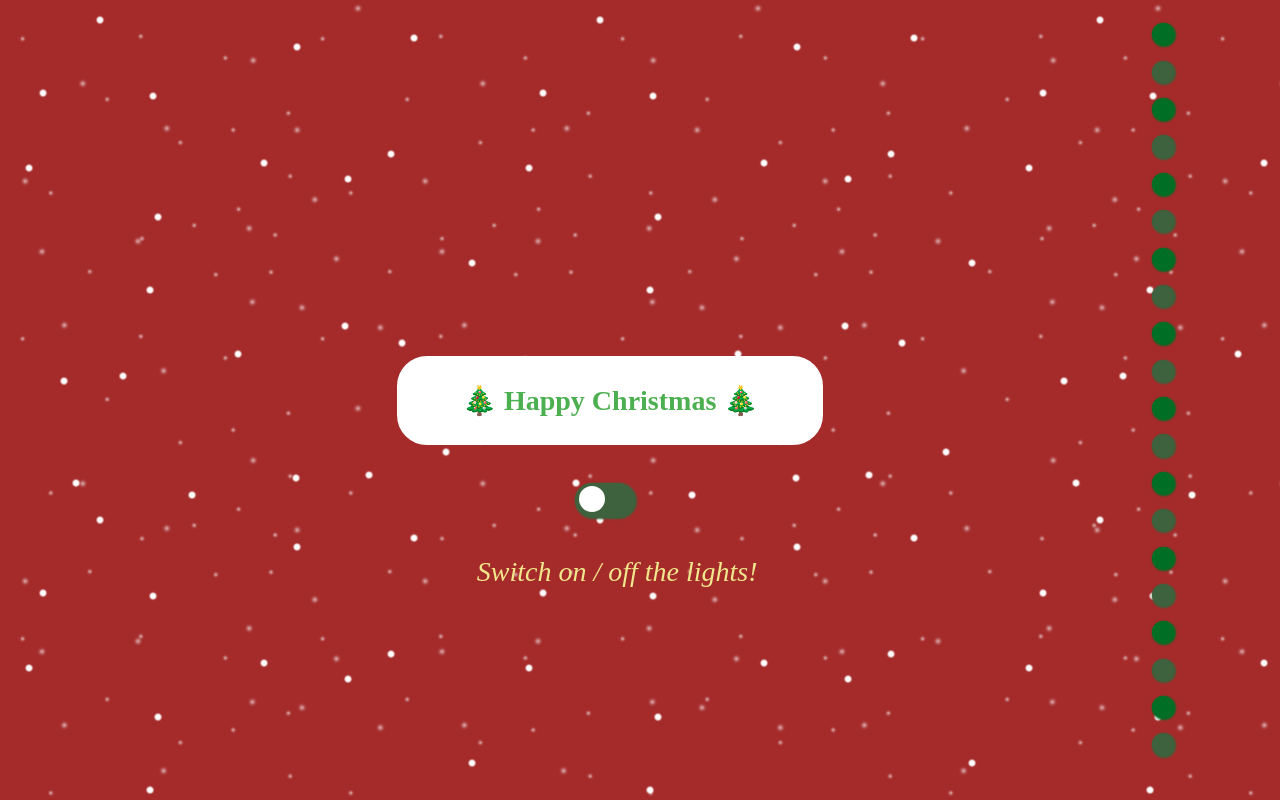
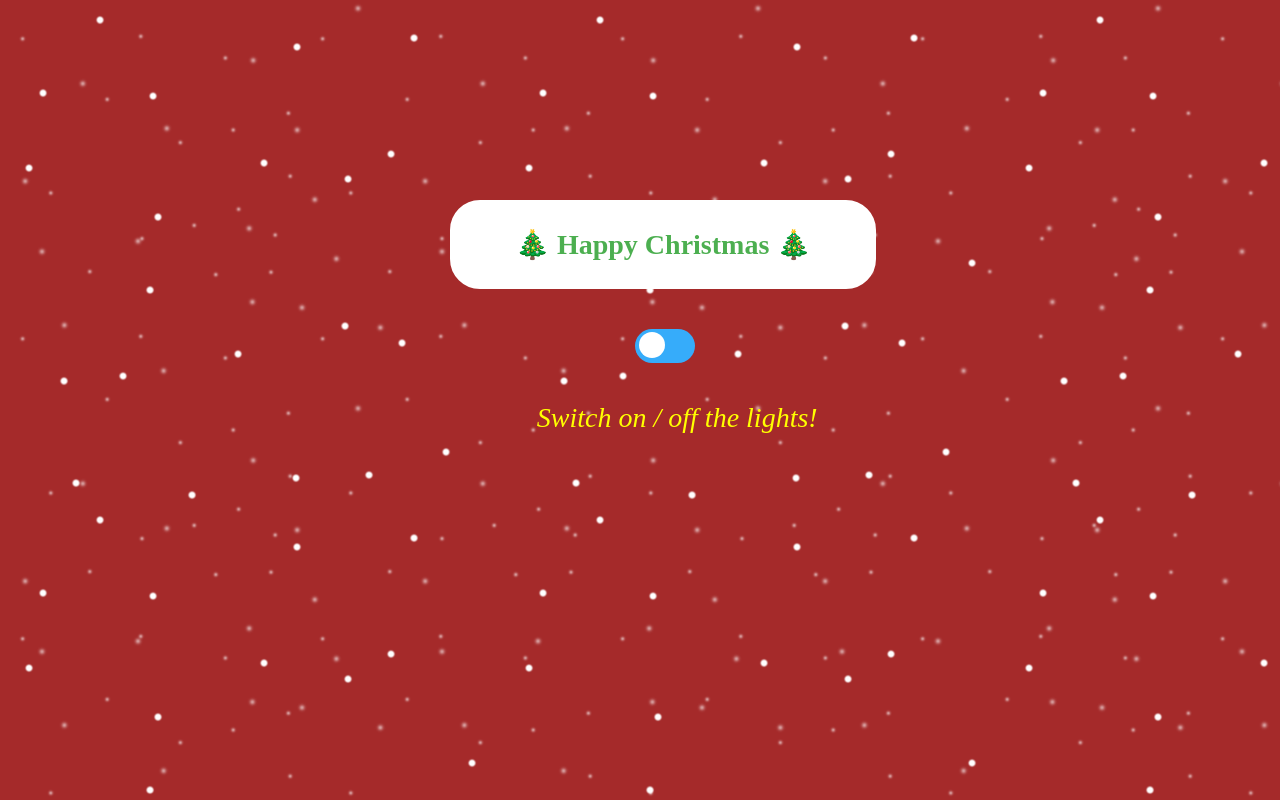
Before and after one commit to saratkumar17mss040/HappyChristmas, a plain HTML site: page index.html in a window 1280 px wide. Drawn offline with nearby package versions, Linux system fonts and the light colour scheme.

Commit message:
added switch,bulbs

```diff
--- /dev/null
+++ b/app.js
@@ -0,0 +1,32 @@
+const checkboxInput = document.querySelector('input[type="checkbox"]');
+// mainRoot.style.display = 'none';
+let mainRoot = switchOnLights();
+// checkboxInput.addEventListener('change', checkboxChange);
+checkboxInput.addEventListener('change', checkboxChange);
+
+function switchOnLights() {
+  let main_container = document.getElementById('main_container');
+  let root = document.createElement('div');
+  root.id = 'root';
+  root.style.display = 'none';
+  let leftdiv = document.createElement('div');
+  let rightdiv = document.createElement('div');
+  leftdiv.classList.add('box', 'box-left');
+  rightdiv.classList.add('box', 'box-right');
+  generateSpan(leftdiv);
+  generateSpan(rightdiv);
+  root.appendChild(leftdiv);
+  root.appendChild(rightdiv);
+  main_container.appendChild(root);
+  return root;
+}
+
+function checkboxChange() {
+  mainRoot.style.display = checkboxInput.checked ? 'block' : 'none';
+}
+
+function generateSpan(div) {
+  for (let i = 1; i < 10; i++) {
+    div.appendChild(document.createElement('span'));
+  }
+}
--- a/index.html
+++ b/index.html
@@ -1,35 +1,33 @@
 <!DOCTYPE html>
 <html lang="en">
-
   <head>
-    <meta charset="UTF-8">
-    <meta name="viewport" content="width=device-width, initial-scale=1.0">
+    <meta charset="UTF-8" />
+    <meta name="viewport" content="width=device-width, initial-scale=1.0" />
     <title>Happy Chrsitmas</title>
-    <link rel="stylesheet" href="https://cdnjs.cloudflare.com/ajax/libs/animate.css/4.0.0/animate.min.css" />
-    <link rel="stylesheet" href="styles.css">
+    <link
+      rel="stylesheet"
+      href="https://cdnjs.cloudflare.com/ajax/libs/animate.css/4.0.0/animate.min.css"
+    />
+    <link rel="stylesheet" href="styles.css" />
   </head>
 
   <body>
-    <div id="main-container">
-        <button type="button" class="animate__animated animate__backInDown">🎄 Happy Christmas 🎄</button>
+    <div id="main_container">
+      <button type="button" class="animate__animated animate__backInDown">
+        🎄 Happy Christmas 🎄
+      </button>
       <label class="switch">
-            <input type="checkbox">
+        <input type="checkbox" />
         <span class="slider round"></span>
         <p>Switch on / off the lights!</p>
       </label>
     </div>
-    <div class="box box1">
-        <span></span>
-        <span></span>
-        <span></span>
-        <span></span>
-        <span></span>
-        <span></span>
-        <span></span>
-        <span></span>
-        <span></span>
-        <span></span>
-        <span></span>
+    <script src="app.js"></script>
+  </body>
+</html>
+
+<!-- <div id="root"> -->
+<!-- <div class="box box-left">
     <span></span>
     <span></span>
     <span></span>
@@ -40,6 +38,16 @@
     <span></span>
     <span></span>
   </div>
-</body>
-
-</html>
+  <div class="box box-right">
+    <span></span>
+    <span></span>
+    <span></span>
+    <span></span>
+    <span></span>
+    <span></span>
+    <span></span>
+    <span></span>
+    <span></span>
+  </div>
+ -->
+<!-- </div> -->
--- a/styles.css
+++ b/styles.css
@@ -1,4 +1,4 @@
-:root{
+:root {
   font-size: 28px;
   --animate-duration: 800ms;
   --animate-delay: 0.9s;
@@ -12,10 +12,10 @@ body {
   position: absolute;
   /* background: linear-gradient(#1A76BE,#0063B1); */
   background-color: brown;
-    background-image: url('resources/snow1.png'), url('resources/snow2.png'), url('resources/snow3.png');
+  background-image: url('resources/snow1.png'), url('resources/snow2.png'),
+    url('resources/snow3.png');
   animation: snow 20s linear infinite;
 }
-
 
 @keyframes snow {
   0% {
@@ -47,10 +47,14 @@ button {
   margin: 4px 2px;
   cursor: pointer;
   border-radius: 30px;
-    color: #4CAF50;
+  color: #4caf50;
   background-color: #ffffff;
   border: 3px solid #ffffff;
+  /* //unneccessary css */
+  margin-left: 450px;
+  margin-top: 200px;
 }
+
 
 button:hover {
   background-color: lightgreen;
@@ -72,28 +76,29 @@ button:hover {
   height: 0;
 }
 
- span.slider {
+span.slider.round {
   position: absolute;
   cursor: pointer;
   top: 0;
   left: 0;
   right: 0;
   bottom: 0;
-    background-color: #ccc;
-    -webkit-transition: .4s;
-    transition: .4s;
+  background-color: rgb(54, 172, 250);
+  -webkit-transition: 0.4s;
+  transition: 0.4s;
+  animation: none;
 }
 
 span.slider:before {
   position: absolute;
-    content: "";
+  content: '';
   height: 26px;
   width: 26px;
   left: 4px;
   bottom: 5px;
   background-color: white;
-    -webkit-transition: .4s;
-    transition: .4s;
+  -webkit-transition: 0.4s;
+  transition: 0.4s;
 }
 
 input:checked + .slider {
@@ -101,7 +106,7 @@ button:hover {
 }
 
 input:focus + .slider {
-    box-shadow: 0 0 1px #4CAF50;
+  box-shadow: 0 0 1px #4caf50;
 }
 
 input:checked + span.slider:before {
@@ -128,93 +133,91 @@ button:hover {
   text-align: center;
   left: -105px;
   bottom: -75px;
-    color: khaki;
+  color: rgb(255, 255, 0);
 }
 
+.root {
+  position: relative;
+}
 
-  .box{
-    width:4%;
-    height:4%;
-    position:absolute;
-    top:1%;
-    left:3%;
+.box {
+  width: 10%;
+  height: 10%;
+  /* position: relative; */
 }
-    .box span{
-    width:20px;
-    height:20px;
-    display:block;
+
+div.box.box-left {
+  position: absolute;
+  top: 1%;
+  left: 12%;
+}
+
+.box-right {
+  position: absolute;
+  top: 1%;
+  right: 8%;
+}
+
+/* .box1 {
+  position: absolute;
+  top: 1%;
+  left: 90%;
+} */
+
+.box span {
+  width: 20px;
+  height: 20px;
+  display: block;
   /*background:red;*/
-    border-radius:50%;
-    padding:2%;
-    margin-top:30%;
+  border-radius: 50%;
+  padding: 2%;
+  margin-top: 30%;
   /*animation:glow 1.4s linear infinite;*/
 }
-    /*
-    @keyframes glow{
-    0%{
-    background:red;
-    box-shadow:0 1px 2px 1px red;
+
+span:nth-child(odd) {
+  animation: glow 1.4s linear infinite;
 }
-    90%{
-    background:green;
-    box-shadow:0 1px 2px 1px green;
+@keyframes glow {
+  0% {
+    background: purple;
+    box-shadow: 1px 1px 2px 1px purple;
   }
-    100%{
-    background:blue;
-    box-shadow:0 1px 2px 1px blue;
+  50% {
+    background: green;
+    box-shadow: 1px 1px 2px 1px green;
   }
-    }*/
-
-    .box1{
-        position:absolute;
-        top:1%;
-        left:90%;
-        }
-
-
-    span:nth-child(odd){
-    animation:glow 1.4s linear infinite;
-    }
-    @keyframes glow{
-    0%{
-    background:red;
-    box-shadow:1px 1px 2px 1px red;
-    }
-    50%{
-    background:green;
-    box-shadow:1px 1px 2px 1px green;
-    }
-    100%{
-    background:blue;
-    box-shadow:1px 1px 2px 1px blue;
+  100% {
+    background: yellow;
+    box-shadow: 1px 1px 2px 1px yellow;
   }
 }
-    span:nth-child(even){
-    animation:glow1 1.4s linear infinite;
+span:nth-child(even) {
+  animation: glow1 1.4s linear infinite;
 }
-    @keyframes glow1{
-    0%{
-    background:red;
-    box-shadow:1px 1px 2px 1px red;
+@keyframes glow1 {
+  0% {
+    background: purple;
+    box-shadow: 1px 1px 2px 1px purple;
   }
-    20%{
-    background:lime;
-    box-shadow:1px 1px 2px 1px lime;
+  20% {
+    background: lime;
+    box-shadow: 1px 1px 2px 1px lime;
   }
-    40%{
-    background:#ff0;
-    box-shadow:1px 1px 2px 1px #ff0;
+  40% {
+    background: #ff0;
+    box-shadow: 1px 1px 2px 1px #ff0;
   }
-    50%{
-    background:green;
-    box-shadow:1px 1px 2px 1px green;
+  50% {
+    background: green;
+    box-shadow: 1px 1px 2px 1px green;
   }
-    80%{
-    background:rgb(255,0,255);
-    box-shadow:1px 1px 2px 1px rgb(255,0,255);
+  80% {
+    background: rgb(255, 0, 255);
+    box-shadow: 1px 1px 2px 1px rgb(255, 0, 255);
   }
-    100%{
-    background:blue;
-    box-shadow:1px 1px 2px 1px blue;
+  100% {
+    background: blue;
+    box-shadow: 1px 1px 2px 1px blue;
   }
 }
```
Lines whose indentation alone changed are shown as unchanged.
